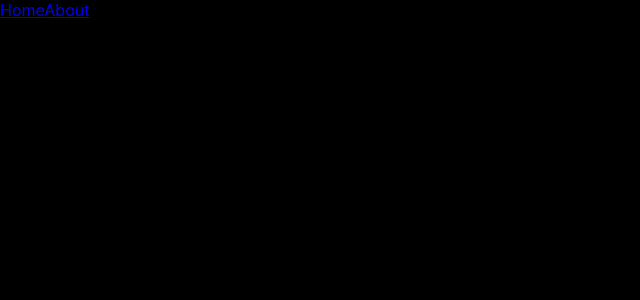
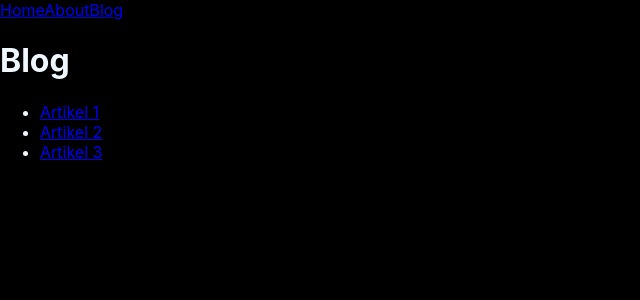
Before and after one commit to fidaatag/SL-react-multinity-4-router, a React (Create React App) app: page /blog in a window 1280 px wide. Before the commit this address had no page. Shown: the top 300 px of the page, without its empty margins (0-640 px from the left). Built offline with nearby package versions, Linux system fonts and the light colour scheme.

Commit message:
mengambil parameter di URL

```diff
--- a/src/App.js
+++ b/src/App.js
@@ -3,6 +3,8 @@
 import Home from './Home';
 import About from './About';
 import AboutTeam from './AboutTeam';
+import Blog from './Blog';
+import BlogDetail from './BlogDetail';
 
 
 function App() {
@@ -11,12 +13,15 @@
       <nav>
         <Link to='/'>Home</Link>
         <Link to='about'>About</Link>
+        <Link to='blog'>Blog</Link>
       </nav>
       <Routes>
         <Route path='/' element={<Home />} />
         <Route path='about' element={<About />}>
           <Route path='team' element={<AboutTeam />} />
         </Route>
+        <Route path='blog' element={<Blog />} />
+        <Route path='blog/:slug' element={<BlogDetail />} />
       </Routes>
     </div>
   );
--- /dev/null
+++ b/src/Blog.js
@@ -0,0 +1,20 @@
+import { Link } from "react-router-dom";
+
+export default function Blog() {
+    return (
+        <>
+            <h1>Blog</h1>
+            <ul>
+                <li>
+                    <Link to='Artikel-1'>Artikel 1</Link>
+                </li>
+                <li>
+                    <Link to='Artikel-2'>Artikel 2</Link>
+                </li>
+                <li>
+                    <Link to='Artikel-3'>Artikel 3</Link>
+                </li>
+            </ul>
+        </>
+    );
+}
--- /dev/null
+++ b/src/BlogDetail.js
@@ -0,0 +1,11 @@
+import { useParams } from "react-router-dom";
+
+export default function BlogDetail() {
+    const urlParams = useParams();
+    return (
+        <>
+            <h1>Blog Detail</h1>
+            <p>Halooooooooooooooooooooo {urlParams.slug}</p>
+        </>
+    );
+}
--- a/src/about.js
+++ b/src/about.js
@@ -1,4 +1,4 @@
-import { Link } from "react-router-dom";
+import { Link, Outlet } from "react-router-dom";
 
 export default function About() {
     return (
@@ -8,6 +8,7 @@
         <ul>
             <li><Link to='/about/team'>Team</Link></li>
         </ul>
+        <Outlet />
     </>
     );
 }
```
